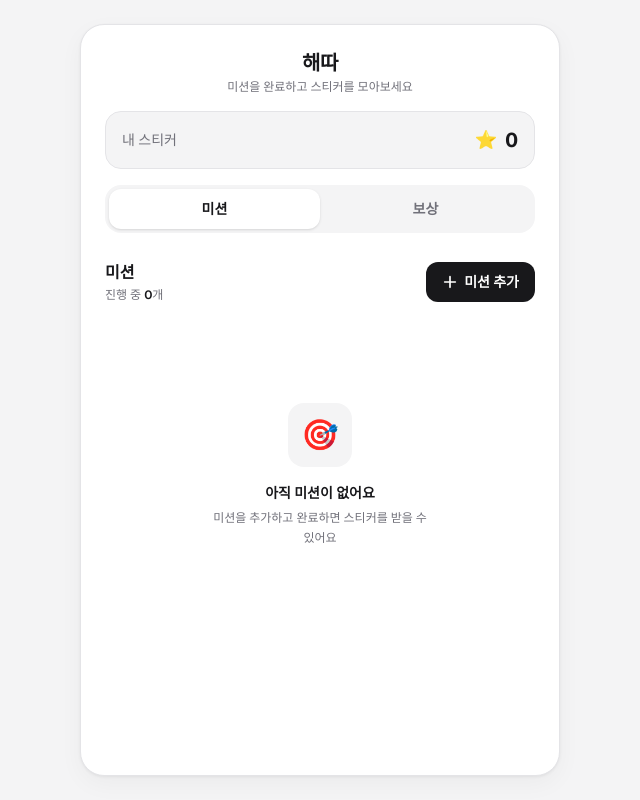
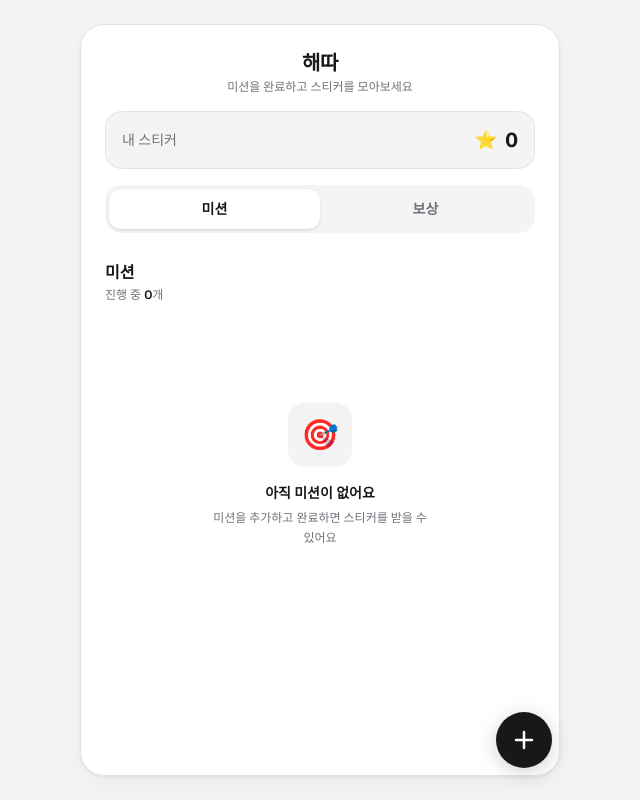
Before and after one commit to Jang-eunhye/haedda, a Next.js app: page / in a window 1280 px wide. Shown: the whole page, without its empty margins (320-960 px from the left). Built offline with nearby package versions, Linux system fonts and the light colour scheme.

Commit message:
design: 미션 추가 버튼 위치,디자인 변경

```diff
--- /dev/null
+++ b/src/app/components/Fab.tsx
@@ -0,0 +1,19 @@
+interface Props {
+  onClick: () => void;
+  label?: string;
+}
+
+export default function Fab({ onClick, label = '추가' }: Props) {
+  return (
+    <button
+      type="button"
+      onClick={onClick}
+      aria-label={label}
+      className="fixed bottom-6 z-40 w-14 h-14 rounded-full bg-foreground text-white shadow-[0_4px_20px_rgba(0,0,0,0.18)] flex items-center justify-center hover:bg-foreground/90 active:scale-95 transition-all duration-150 right-[max(1.5rem,calc(50%-16rem+1.5rem))] sm:bottom-8"
+    >
+      <svg className="w-6 h-6" fill="none" viewBox="0 0 24 24" stroke="currentColor" strokeWidth={2.5}>
+        <path strokeLinecap="round" strokeLinejoin="round" d="M12 4v16m8-8H4" />
+      </svg>
+    </button>
+  );
+}
--- a/src/app/components/MissionTab.tsx
+++ b/src/app/components/MissionTab.tsx
@@ -4,6 +4,7 @@ import { useState } from 'react';
 import { Mission } from '../types';
 import MissionCard from './MissionCard';
 import AddMissionModal from './AddMissionModal';
+import Fab from './Fab';
 
 interface Props {
   missions: Mission[];
@@ -18,23 +19,12 @@ export default function MissionTab({ missions, onAddMission, onCompleteMission }
   const done = missions.filter(m => m.completed);
 
   return (
-    <div>
-      <div className="flex justify-between items-center mb-5">
-        <div>
-          <h2 className="text-base font-bold text-foreground">미션</h2>
-          <p className="text-xs text-muted mt-0.5">
-            진행 중 <span className="text-foreground font-semibold">{active.length}</span>개
-          </p>
-        </div>
-        <button
-          onClick={() => setIsModalOpen(true)}
-          className="inline-flex items-center gap-1.5 bg-foreground text-white px-4 py-2.5 rounded-xl text-sm font-semibold hover:bg-foreground/90 active:scale-[0.98] transition-all duration-150"
-        >
-          <svg className="w-4 h-4" fill="none" viewBox="0 0 24 24" stroke="currentColor" strokeWidth={2.5}>
-            <path strokeLinecap="round" strokeLinejoin="round" d="M12 4v16m8-8H4" />
-          </svg>
-          미션 추가
-        </button>
+    <div className="pb-20">
+      <div className="mb-5">
+        <h2 className="text-base font-bold text-foreground">미션</h2>
+        <p className="text-xs text-muted mt-0.5">
+          진행 중 <span className="text-foreground font-semibold">{active.length}</span>개
+        </p>
       </div>
 
       {active.length === 0 && done.length === 0 ? (
@@ -77,6 +67,8 @@ export default function MissionTab({ missions, onAddMission, onCompleteMission }
           }}
         />
       )}
+
+      <Fab onClick={() => setIsModalOpen(true)} label="미션 추가" />
     </div>
   );
 }
```
